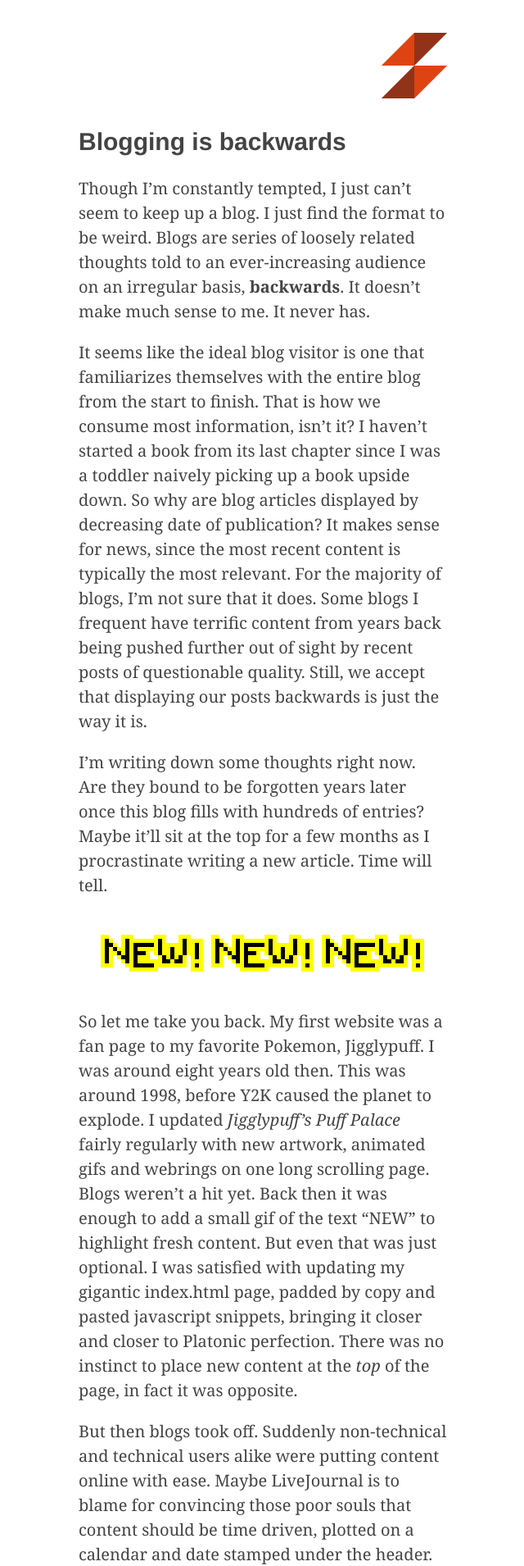
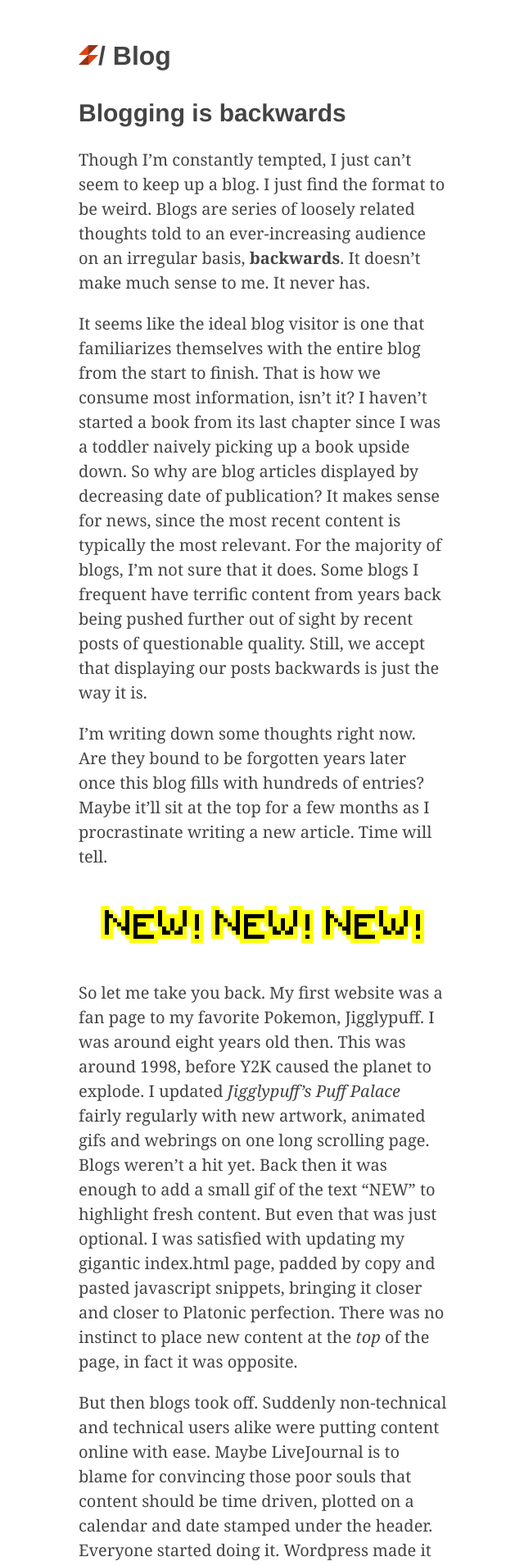
Before and after one commit to Dejital/dejital.github.com, a Jekyll site: the page built from _posts/2016-02-19-blogging.md, in a window 1280 px wide. Shown: the top 1910 px of the page at 82% size, without its empty margins (319-959 px from the left). Built offline with Jekyll 4.4.1, drawn with Linux system fonts in a browser that asks for light colours.

Commit message:
Loads of layout changes around blog posts

```diff
--- /dev/null
+++ b/_layouts/blog.html
@@ -0,0 +1,12 @@
+---
+layout: default
+---
+
+<header class="breadcrumb-header">
+  <span>
+    <a class="logo" href="/"><img alt="Serge Nevsky" height="24px" src="/assets/img/logo.png"></a>/
+    <a href="/blog">Blog</a>
+  </span>
+</header>
+
+{{ content }}
--- a/_layouts/default.html
+++ b/_layouts/default.html
@@ -10,9 +10,6 @@
     </head>
     <body>
         <div class="content" id="top">
-            <header>
-                <a href="/"><img alt="Serge Nevsky" height="80" src="/assets/img/logo.png" width="80"></a>
-            </header>
             {{content}}
             <footer>
                 <p><a href="#top">&#9632;</a></p>
--- a/_layouts/main.html
+++ b/_layouts/main.html
@@ -2,6 +2,9 @@
 layout: default
 ---
 
+<header class="main-header">
+    <a href="/"><img alt="Serge Nevsky" height="80" src="/assets/img/logo.png" width="80"></a>
+</header>
 <main>
   {{ content }}
 </main>
--- a/_layouts/post.html
+++ b/_layouts/post.html
@@ -1,9 +1,8 @@
 ---
-layout: default
+layout: blog
 ---
 
 <article>
-
   {% if page.image }%}
   <img src="{{ page.image }}" alt="{{ page.title }}" class="pure-img">
   {% endif %}
@@ -11,3 +10,19 @@ layout: default
   <h2>{{ page.title }}</h2>
   {{ content }}
 </article>
+
+<nav>
+  <div class="pure-g">
+    <div class="previous pure-u-1-2">
+      {% if page.previous.url %}
+        <a class="pure-button" href="{{page.previous.url}}">&#8592; Previous</a>
+      {% endif %}
+    </div>
+
+    <div class="next pure-u-1-2">
+      {% if page.next.url %}
+        <a class="pure-button" href="{{page.next.url}}">Next &#8594;</a>
+      {% endif %}
+    </div>
+  </div>
+</nav>
--- a/assets/css/screen.css
+++ b/assets/css/screen.css
@@ -11,7 +11,30 @@ body {
     padding: 2em;
 }
 
-header {
+.main-header {
+    text-align: right;
+}
+
+.breadcrumb-header {
+    font-size: 24pt;
+    font-weight: bold;
+}
+
+.breadcrumb-header a {
+    color: #444;
+    text-decoration: none;
+}
+
+.breadcrumb-header a:hover {
+    color: #D41;
+}
+
+nav {
+    font-size: small;
+    margin: 0.5em 0;
+}
+
+.next {
     text-align: right;
 }
 
```
Also changed, not shown: blog.html (added, +17 -0 lines), blog.md (deleted, +0 -11 lines), _posts/2016-02-19-blogging.md (renamed from _posts/2016-02-19-on-blogging.md).
